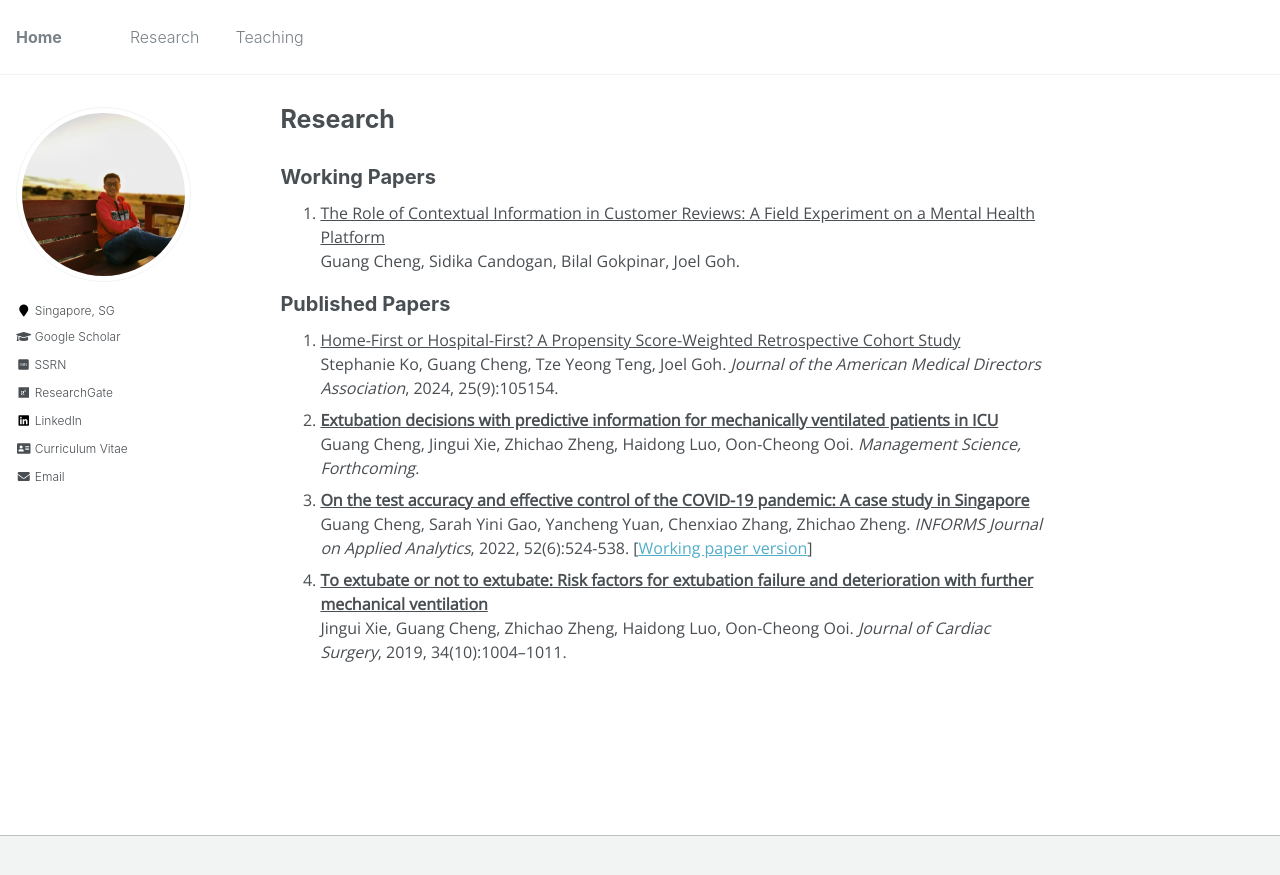
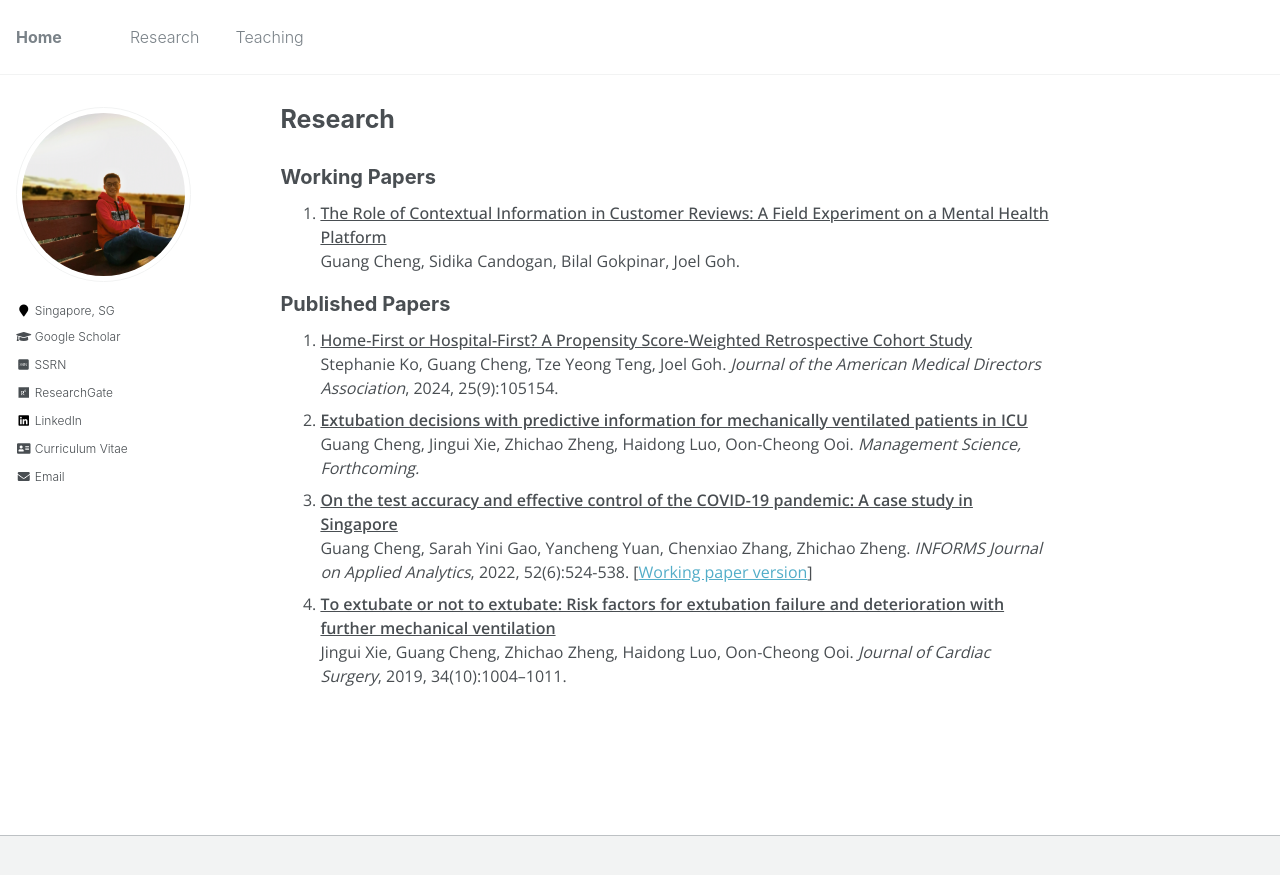
Before and after one commit to gcheng-nus/gcheng-nus.github.io, a Jekyll site: the page built from _pages/research.md, in a window 1280 px wide. Shown: the top 875 px of the page. Built offline with Jekyll 4.4.1, drawn with Linux system fonts in a browser that asks for light colours; some web fonts are replaced; comment, search, counter and statistics services are not loaded.

Commit message:
change font

```diff
--- a/_pages/research.md
+++ b/_pages/research.md
@@ -7,8 +7,8 @@
 
 <style>
 @import url('https://fonts.googleapis.com/css2?family=Open+Sans&display=swap');
-/* @import url('https://fonts.googleapis.com/css2?family=Open+Sans:wght@500&display=swap');
-@import url('https://fonts.googleapis.com/css2?family=Open+Sans:wght@600&display=swap'); */
+@import url('https://fonts.googleapis.com/css2?family=Open+Sans:wght@500&display=swap');
+@import url('https://fonts.googleapis.com/css2?family=Open+Sans:wght@600&display=swap');
 </style>
 <!-- <body style="font-family: sans-serif; font-size: 9pt;"> -->
 <body style="font-family: Open Sans; font-weight: 300; font-style: light; font-size: 12pt;">
```
